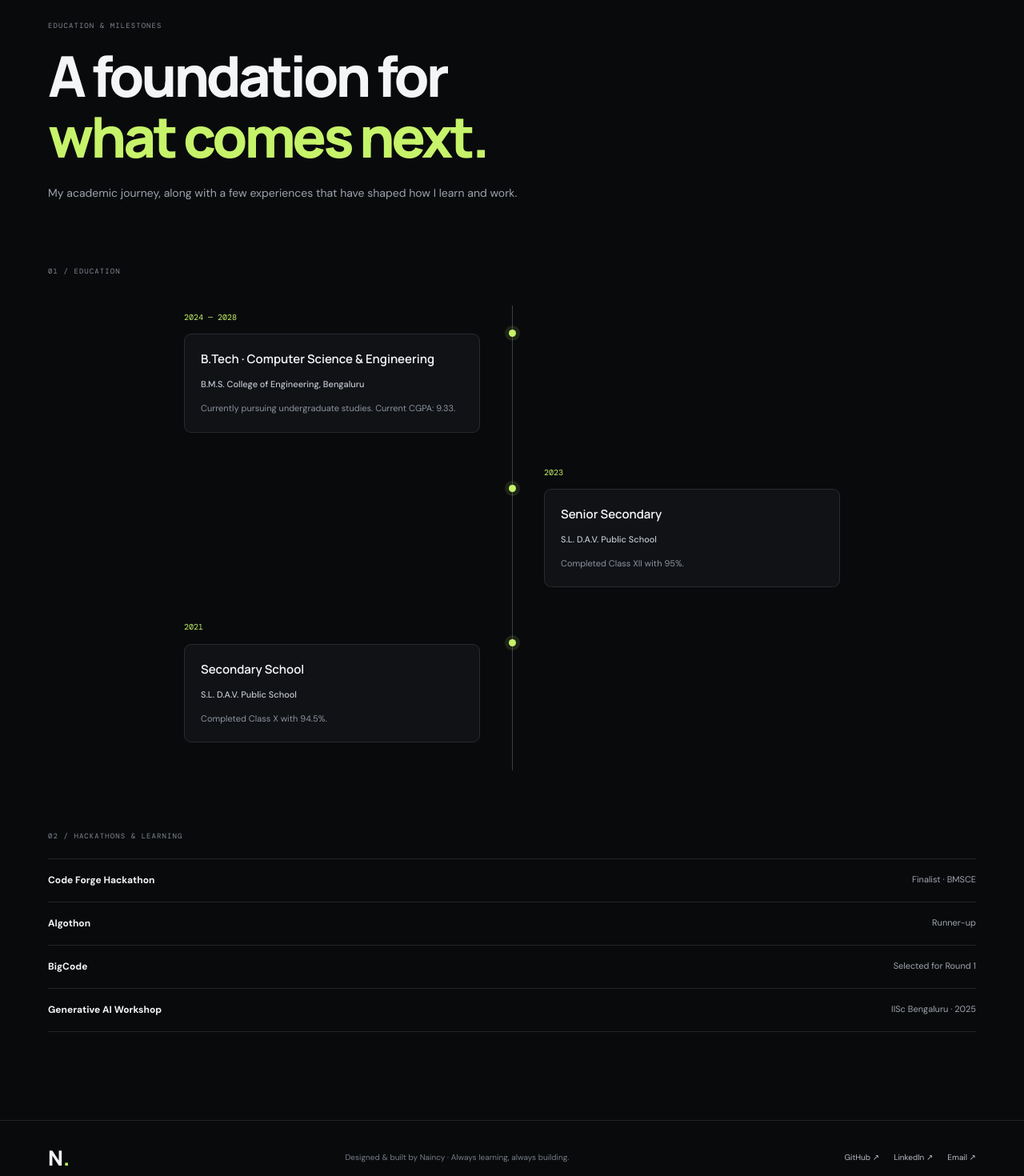
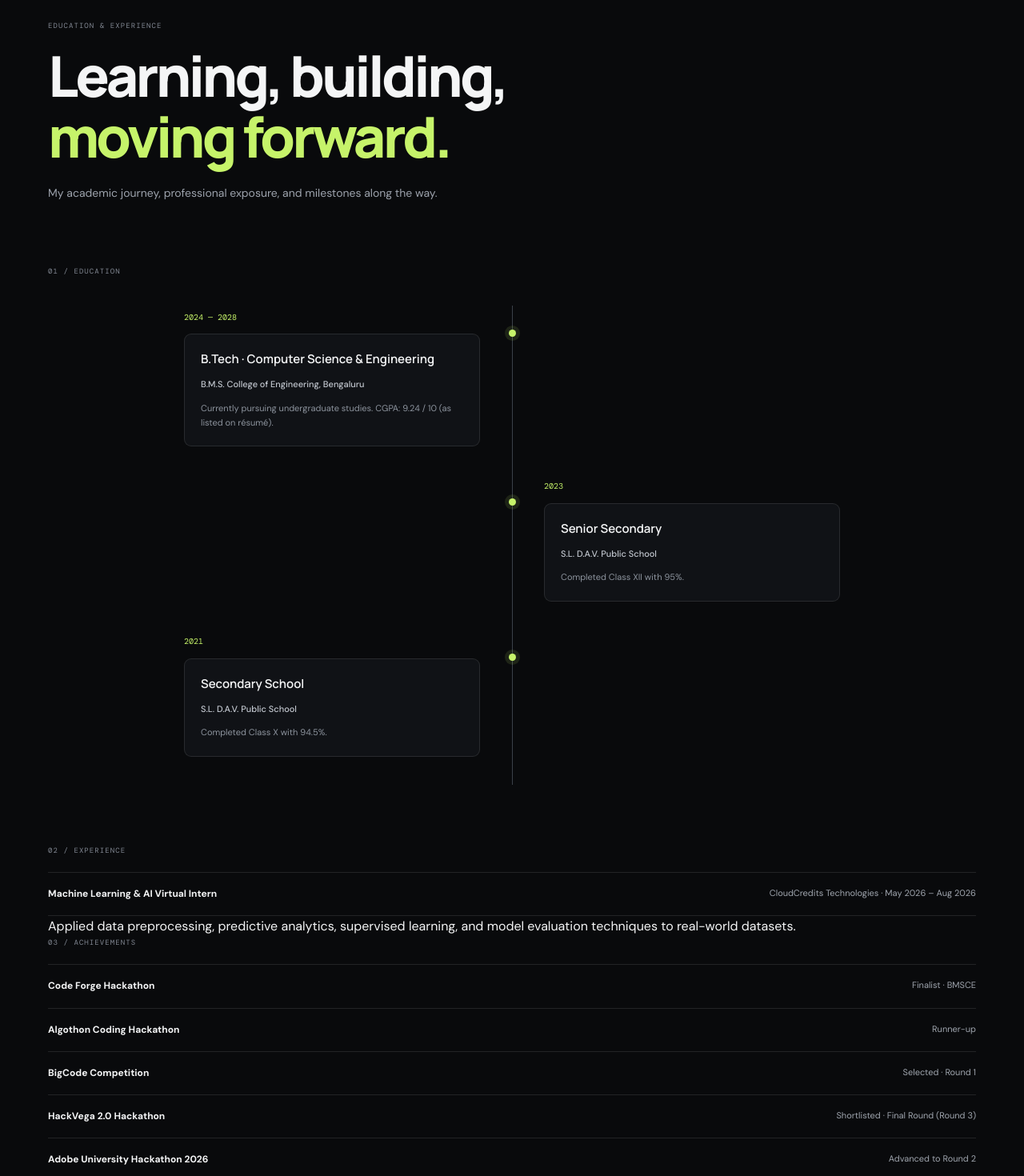
Before and after one commit to Naincy33/PORTFOLIO, a Next.js app: page /academics in a window 1280 px wide. Shown: the part 100-1570 px from the top of the page at 80% size. Built offline with nearby package versions, Linux system fonts and the light colour scheme.

Commit message:
Align portfolio with latest resume

```diff
--- a/app/academics/page.js
+++ b/app/academics/page.js
@@ -1,5 +1,5 @@
 const milestones = [
-  { year: "2024 — 2028", title: "B.Tech · Computer Science & Engineering", place: "B.M.S. College of Engineering, Bengaluru", detail: "Currently pursuing undergraduate studies. Current CGPA: 9.33.", side: "left" },
+  { year: "2024 — 2028", title: "B.Tech · Computer Science & Engineering", place: "B.M.S. College of Engineering, Bengaluru", detail: "Currently pursuing undergraduate studies. CGPA: 9.24 / 10 (as listed on résumé).", side: "left" },
   { year: "2023", title: "Senior Secondary", place: "S.L. D.A.V. Public School", detail: "Completed Class XII with 95%.", side: "right" },
   { year: "2021", title: "Secondary School", place: "S.L. D.A.V. Public School", detail: "Completed Class X with 94.5%.", side: "left" },
 ];
@@ -8,9 +8,9 @@ export default function Academics() {
   return (
     <main className="inner-page">
       <section className="inner-hero section-wrap">
-        <div className="section-index">EDUCATION & MILESTONES</div>
-        <h1>A foundation for<br /><span>what comes next.</span></h1>
-        <p className="inner-intro">My academic journey, along with a few experiences that have shaped how I learn and work.</p>
+        <div className="section-index">EDUCATION & EXPERIENCE</div>
+        <h1>Learning, building,<br /><span>moving forward.</span></h1>
+        <p className="inner-intro">My academic journey, professional exposure, and milestones along the way.</p>
       </section>
       <section className="section-wrap academics-content">
         <div className="section-index">01 / EDUCATION</div>
@@ -22,12 +22,20 @@ export default function Academics() {
             </article>
           ))}
         </div>
-        <div className="section-index achievement-label">02 / HACKATHONS & LEARNING</div>
+        <div className="section-index achievement-label">02 / EXPERIENCE</div>
+        <div className="achievement-list">
+          <div><strong>Machine Learning & AI Virtual Intern</strong><span>CloudCredits Technologies · May 2026 – Aug 2026</span></div>
+          <p className="experience-note">Applied data preprocessing, predictive analytics, supervised learning, and model evaluation techniques to real-world datasets.</p>
+        </div>
+        <div className="section-index achievement-label">03 / ACHIEVEMENTS</div>
         <div className="achievement-list">
           <div><strong>Code Forge Hackathon</strong><span>Finalist · BMSCE</span></div>
-          <div><strong>Algothon</strong><span>Runner-up</span></div>
-          <div><strong>BigCode</strong><span>Selected for Round 1</span></div>
-          <div><strong>Generative AI Workshop</strong><span>IISc Bengaluru · 2025</span></div>
+          <div><strong>Algothon Coding Hackathon</strong><span>Runner-up</span></div>
+          <div><strong>BigCode Competition</strong><span>Selected · Round 1</span></div>
+          <div><strong>HackVega 2.0 Hackathon</strong><span>Shortlisted · Final Round (Round 3)</span></div>
+          <div><strong>Adobe University Hackathon 2026</strong><span>Advanced to Round 2</span></div>
+          <div><strong>LeetCode</strong><span>400+ problems · 200+ day coding streak</span></div>
+          <div><strong>Generative AI Workshop</strong><span>IISc Bengaluru</span></div>
         </div>
       </section>
     </main>
```
